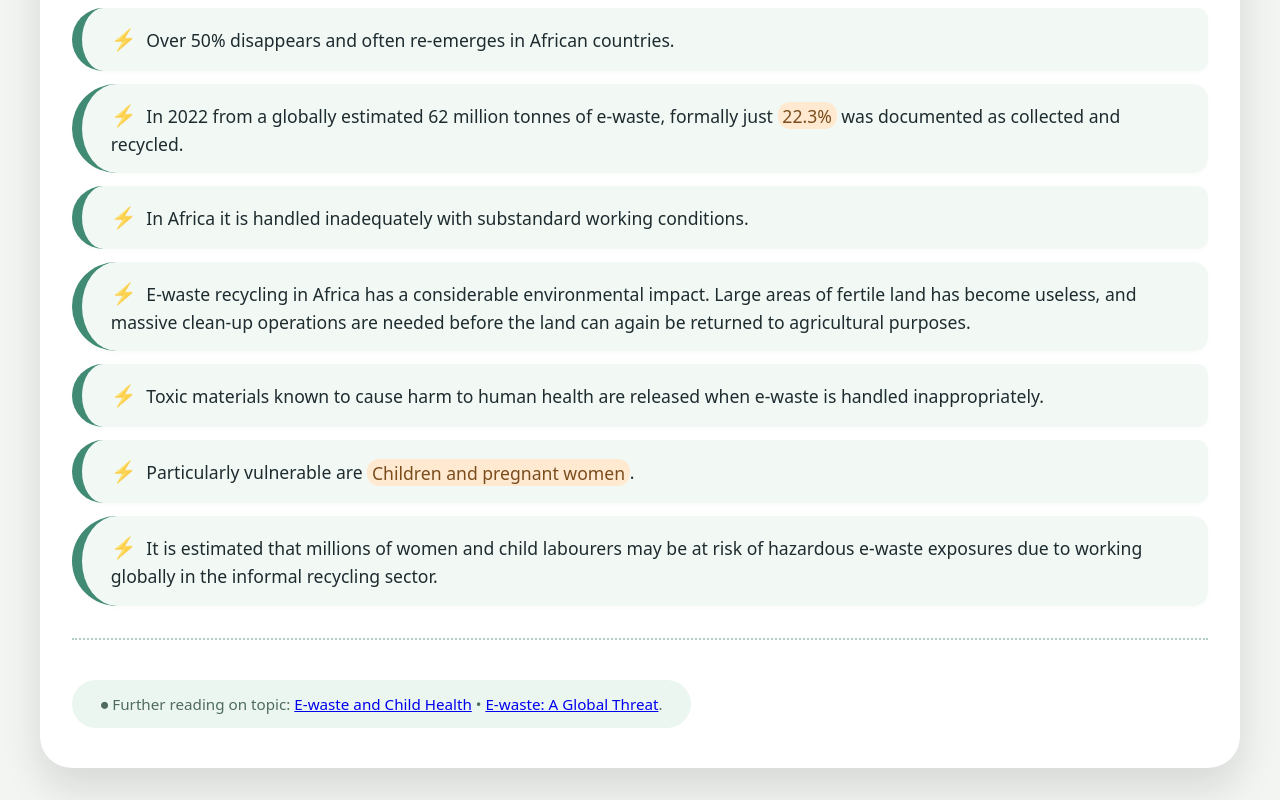
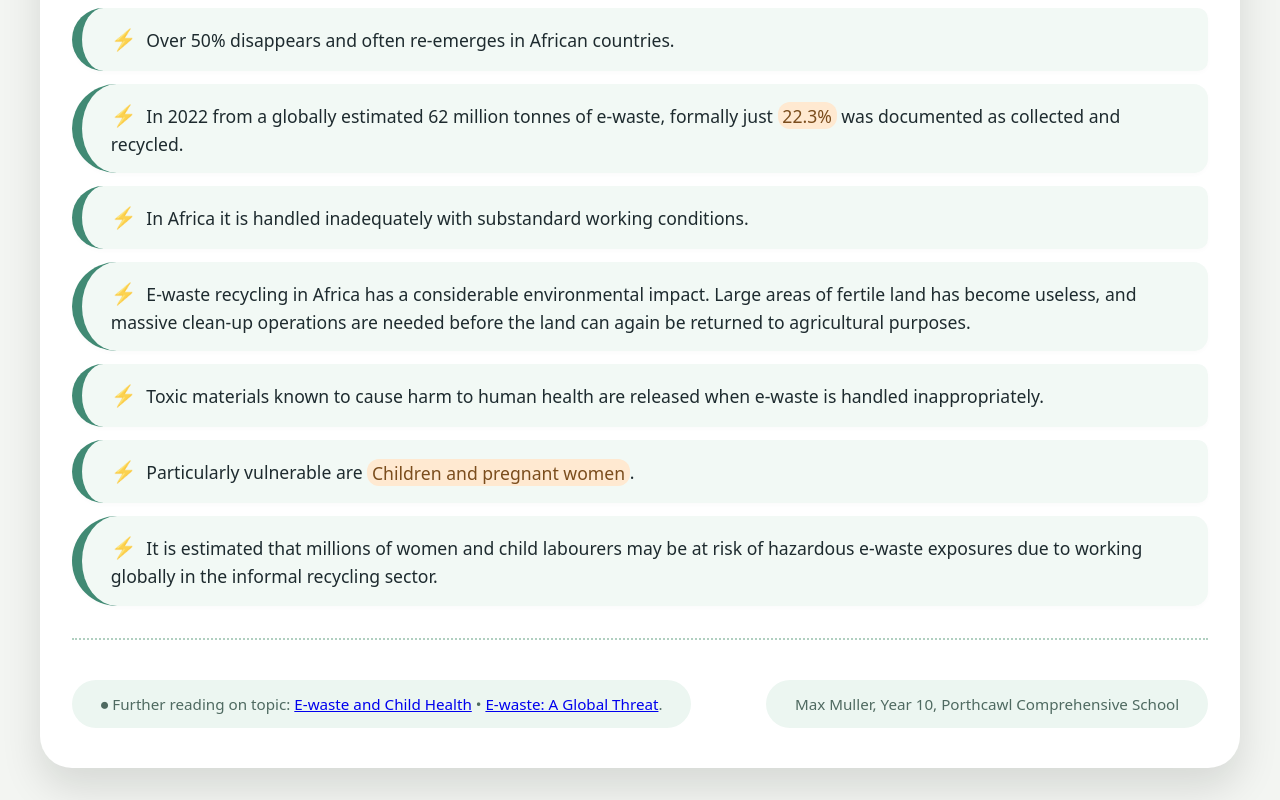
Before and after one commit to minerrimer-eng/minerrimer-eng.github.io, a plain HTML site: page E-Waste/index.html in a window 1280 px wide. Shown: the part 831-1631 px from the top of the page. Drawn offline with Linux system fonts and the light colour scheme.

Commit message:
updated footer and header

```diff
--- a/E-Waste/index.html
+++ b/E-Waste/index.html
@@ -3,7 +3,7 @@
 <head>
     <meta charset="UTF-8">
     <meta name="viewport" content="width=device-width, initial-scale=1.0">
-    <title>E‑waste · two images & facts</title>
+    <title>E‑waste · Max Muller</title>
     <style>
         * {
             margin: 0;
@@ -234,6 +234,9 @@
         <div class="footer-note">
             ⏺ Further reading on topic: <a href="https://www.who.int/news-room/facts-in-pictures/detail/e-waste-and-child-health">E-waste and Child Health</a> • <a href="https://iupac.org/e-waste/">E-waste: A Global Threat</a>.
         </div>
+        <div class="footer-note" style="float: right">
+            Max Muller, Year 10, Porthcawl Comprehensive School
+        </div>
     </div>
 
     <!-- small note: both images are loaded from local folder. Captions always show filenames -->
```
